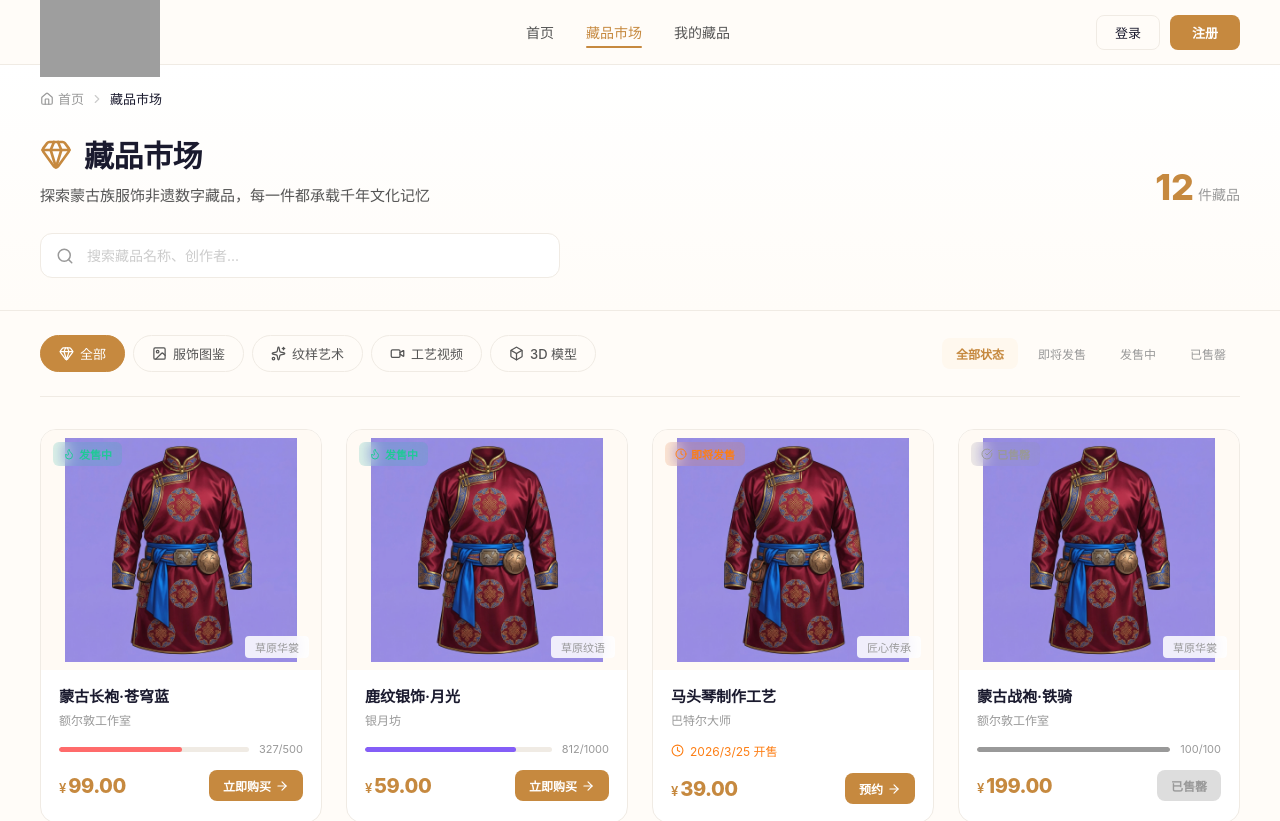
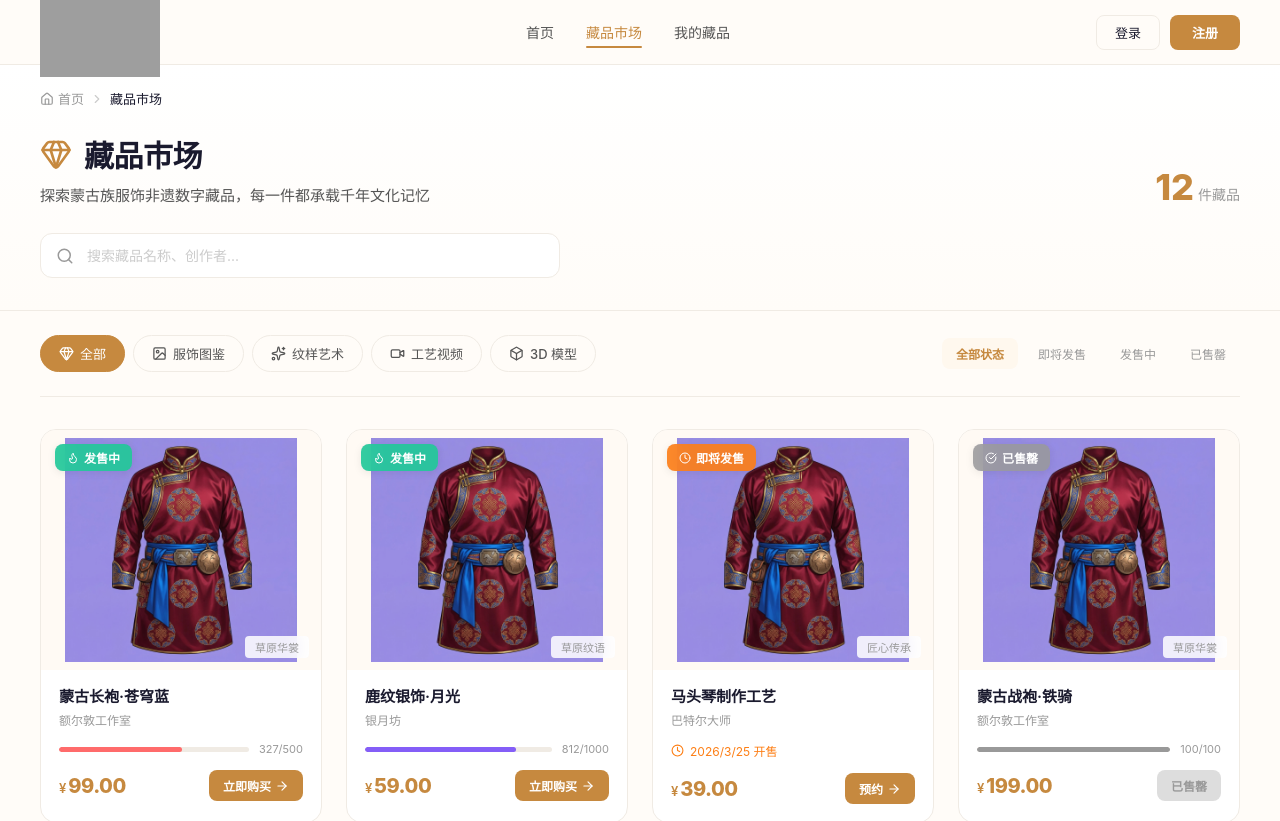
Before and after one commit to Yukuiii/menggu, a Vue app in the folder client/: page /market in a window 1280 px wide. Shown: the top 821 px of the page. Built offline with nearby package versions, Linux system fonts and the light colour scheme; grey boxes are pictures that could not be loaded.

Commit message:
style: Refine market card status badge styling by adjusting layout, typography, colors, and adding a box-shadow.

```diff
--- a/client/src/views/market/index.vue
+++ b/client/src/views/market/index.vue
@@ -758,31 +758,33 @@ const getCategoryColor = (category) => {
 
 .card-status {
   position: absolute;
-  top: 12px;
-  left: 12px;
+  top: 14px;
+  left: 14px;
   display: inline-flex;
   align-items: center;
-  gap: 4px;
-  padding: 4px 10px;
-  border-radius: 6px;
-  font-size: 11px;
-  font-weight: 600;
-  backdrop-filter: blur(8px);
+  gap: 5px;
+  padding: 5px 12px;
+  border-radius: 8px;
+  font-size: 12px;
+  font-weight: 700;
+  backdrop-filter: blur(10px);
+  box-shadow: 0 2px 8px rgba(0, 0, 0, 0.08);
+  z-index: 2;
 }
 
 .status-upcoming {
-  background: rgba(253, 126, 20, 0.15);
-  color: #FD7E14;
+  background: rgba(253, 126, 20, 0.9);
+  color: #fff;
 }
 
 .status-selling {
-  background: rgba(32, 201, 151, 0.15);
-  color: #20C997;
+  background: rgba(32, 201, 151, 0.9);
+  color: #fff;
 }
 
 .status-soldout {
-  background: rgba(153, 153, 153, 0.15);
-  color: #999;
+  background: rgba(153, 153, 153, 0.85);
+  color: #fff;
 }
 
 .card-cover-icon {
```
